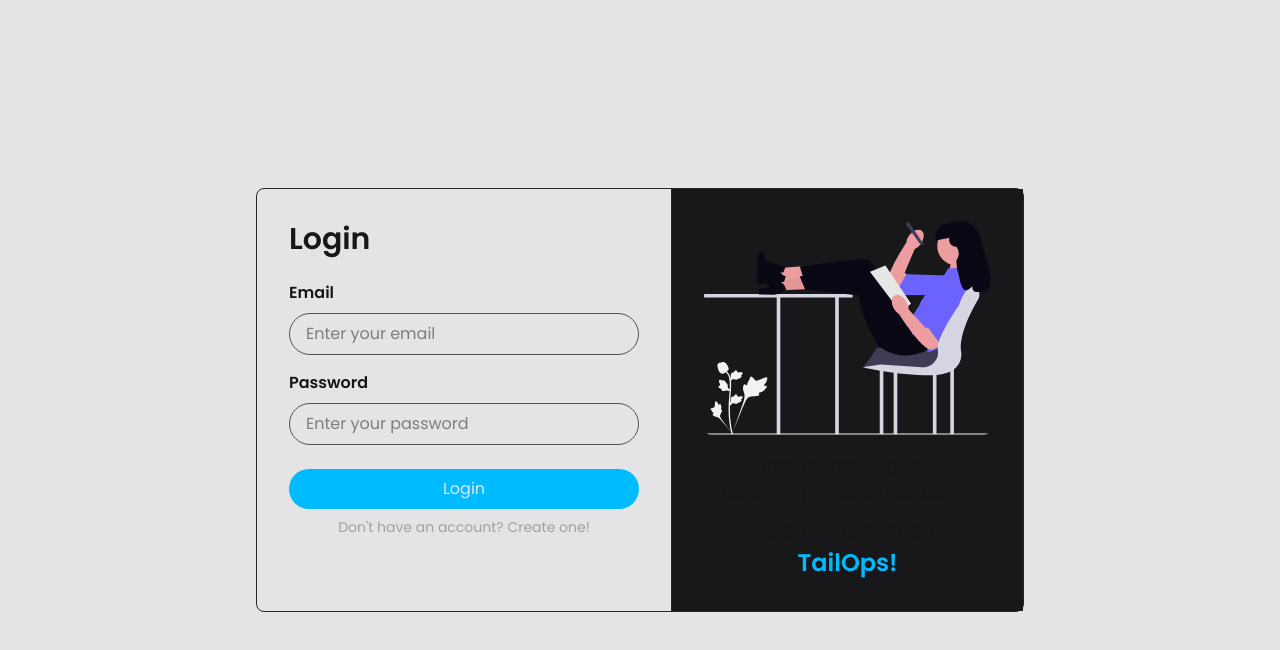
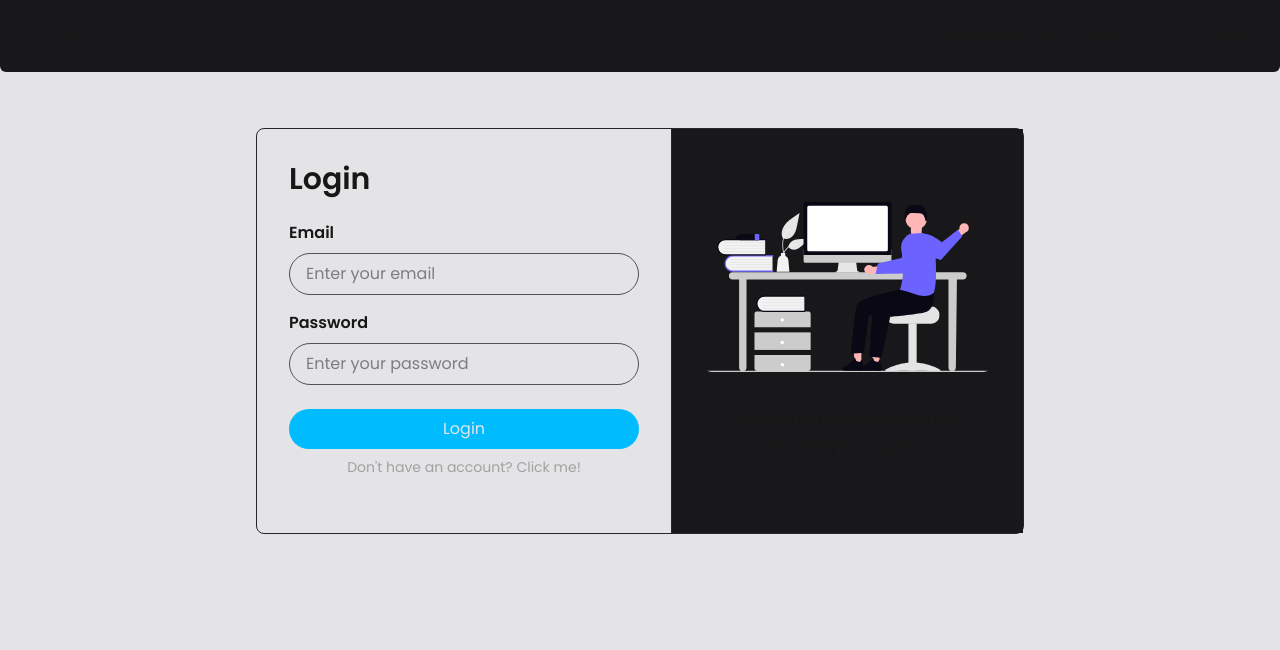
Before and after one commit to Serial-Cyn/tailor-management, a Next.js app: page /auth in a window 1280 px wide. Shown: the top 650 px of the page. Built offline with nearby package versions, Linux system fonts and the light colour scheme.

Commit message:
feat(auth): enhance authentication page with toggleable login/register forms and updated illustrations

```diff
--- a/app/auth/page.tsx
+++ b/app/auth/page.tsx
@@ -1,23 +1,44 @@
+"use client"
+
+// LIBRARIES
+import { useState } from "react";
+
 // ILLUSTRATIONS
-import LogInArt from "@/public/KaterinaLimpitsouni/undraw_exam-prep_nmly.svg";
+import LogInArt from "@/public/KaterinaLimpitsouni/undraw_hello_ccwj.svg";
+import SignUpArt from "@/public/KaterinaLimpitsouni/undraw_exam-prep_nmly.svg";
 
 // COMPONENTS
 import Button from "@/components/button";
 import EntryField from "@/components/form-control/entryField";
+import Navbar from "@/components/navbar";
 
 export default function AuthPage() {
+    const [isLogin, setIsLogin] = useState(true);
+    const [formTitle, setFormTitle] = useState("Login");
+    const [formImage, setFormImage] = useState(LogInArt);
+
+    // Reuses the same form for login and registration by toggling the state
+    function changeForm() {
+        setIsLogin(!isLogin);
+        setFormTitle(isLogin ? "Register" : "Login");
+        setFormImage(isLogin ? SignUpArt : LogInArt);
+    }
+
     return (
-        <main id="auth" className="flex flex-1 min-h-screen justify-center items-center">
+        <main id="auth" className="flex flex-1 pt-32 min-h-screen justify-center">
+            {/* NAVBAR */}
+            <Navbar />
+
             {/* FORM CONTAINER */}
             <div id="auth-form" className="flex w-3/5 max-w-4xl h-full space-x-4 border border-neutral-800 rounded-lg">
                 {/* Login Form that takes half of the container */}
                 <div id="login-form" className="w-1/2 m-8 mr-0 pr-8">
                     <div id="header">
-                        <h1 className="text-3xl font-bold mb-4">Login</h1>
+                        <h1 className="text-3xl font-bold mb-4">{formTitle}</h1>
                     </div>
                     {/* FORM */}
                     <div id="form-field">
-                        <form method="POST" className="mt-6">
+                        <form method="POST" className="mt-6 pb-6">
                             {/* EMAIL INPUT */}
                             <EntryField
                                 id="email"
@@ -37,23 +58,42 @@ export default function AuthPage() {
                                 placeholder="Enter your password"
                                 required
                             />
+
+                            {/* RE-ENTER PASSWORD INPUT */}
+                            {!isLogin && (
+                                <EntryField
+                                    id="re-password"
+                                    name="re-password"
+                                    label="Confirm Password"
+                                    type="password"
+                                    placeholder="Confirm just to be sure"
+                                    required
+                                />
+                            )}
                             <div className="mt-6 flex flex-col justify-center items-center space-y-2">
                                 <Button label="Login" variant="primary" type="submit" full />
-                                <button className="text-sm text-neutral-400 cursor-pointer">Don't have an account? Create one!</button>
+                                <button
+                                    type="button"
+                                    className="text-sm text-neutral-400 cursor-pointer"
+                                    onClick={changeForm}
+                                >
+                                    Don't have an account? Click me!
+                                </button>
                             </div>
                         </form>
                     </div>
                 </div>
 
                 {/* Image that promotes webapp */}
-                <div id="promo-image" className="w-1/2 p-8 hidden md:flex flex-col bg-zinc-900 justify-center items-center border-l border-neutral-800">
+                <div id="promo-image" className="w-1/2 p-8 hidden md:flex flex-col bg-zinc-900 justify-center items-center border-l border-neutral-800 space-y-8">
                     <img
-                        src={LogInArt.src}
+                        src={formImage.src}
                         alt="Promotional Image"
                         className="w-full h-auto object-cover rounded-lg"
                     />
-                    <h2 className="mt-4 px-4 text-center text-lg">Tired of tracking your tailoring projects manually?</h2>
-                    <h1 className="mt-2 px-4 text-center text-2xl font-bold">Go WHOA with <span className="text-(--accent-color)">TailOps!</span></h1>
+                    <h2 className="px-4 text-center text-lg">
+                        {isLogin ? "Welcome back! We're glad to see you again!" : "Join us and start your TailOps journey today!"}
+                    </h2>
                 </div>
             </div>
         </main>
--- a/components/navbar.tsx
+++ b/components/navbar.tsx
@@ -1,6 +1,6 @@
 export default function Navbar() {
     return (
-        <nav className="sticky flex p-6 min-w-full bg-zinc-900 rounded-b-md justify-between items-center">
+        <nav className="absolute top-0 flex p-6 min-w-full bg-zinc-900 rounded-b-md justify-between items-center">
             {/* COMPANY LOGO OR BRANDING */}
             <div id="logo">
                 TailOps
```
Also changed, not shown: public/KaterinaLimpitsouni/undraw_hello_ccwj.svg (added).
